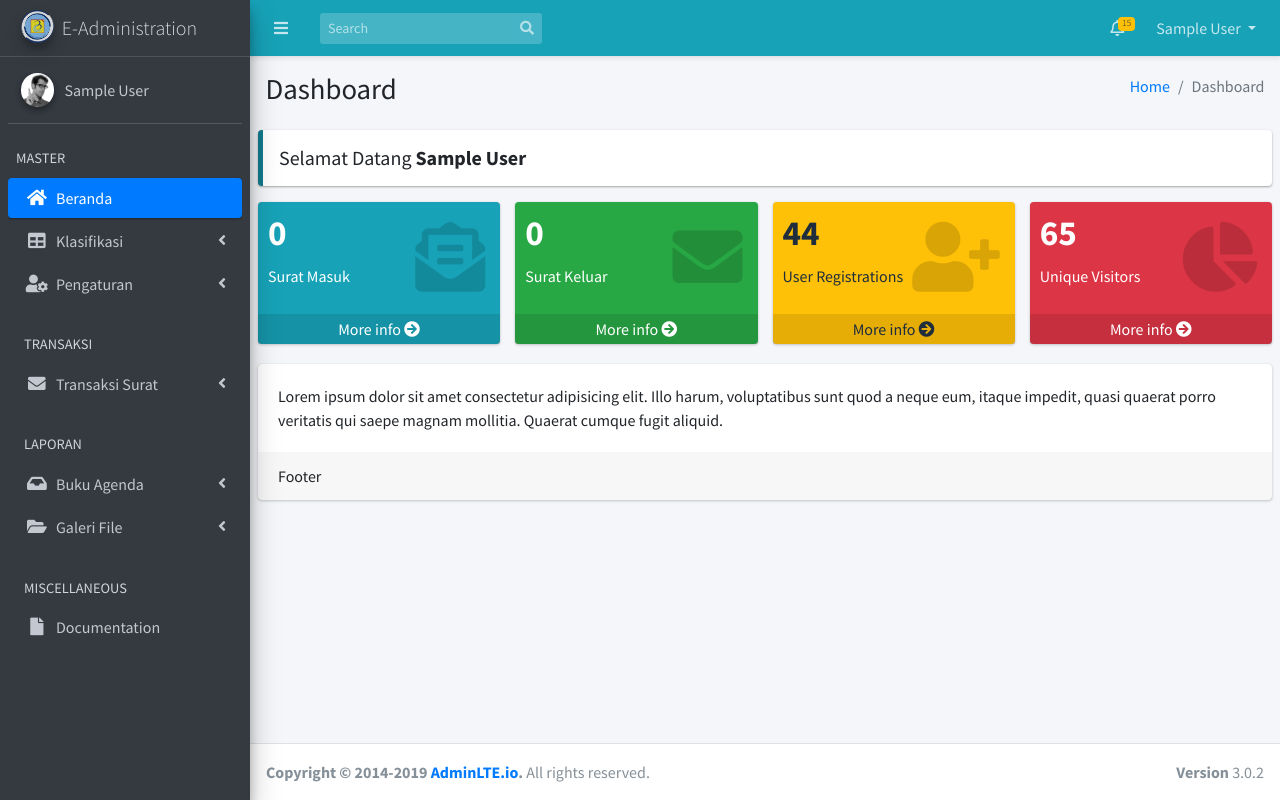
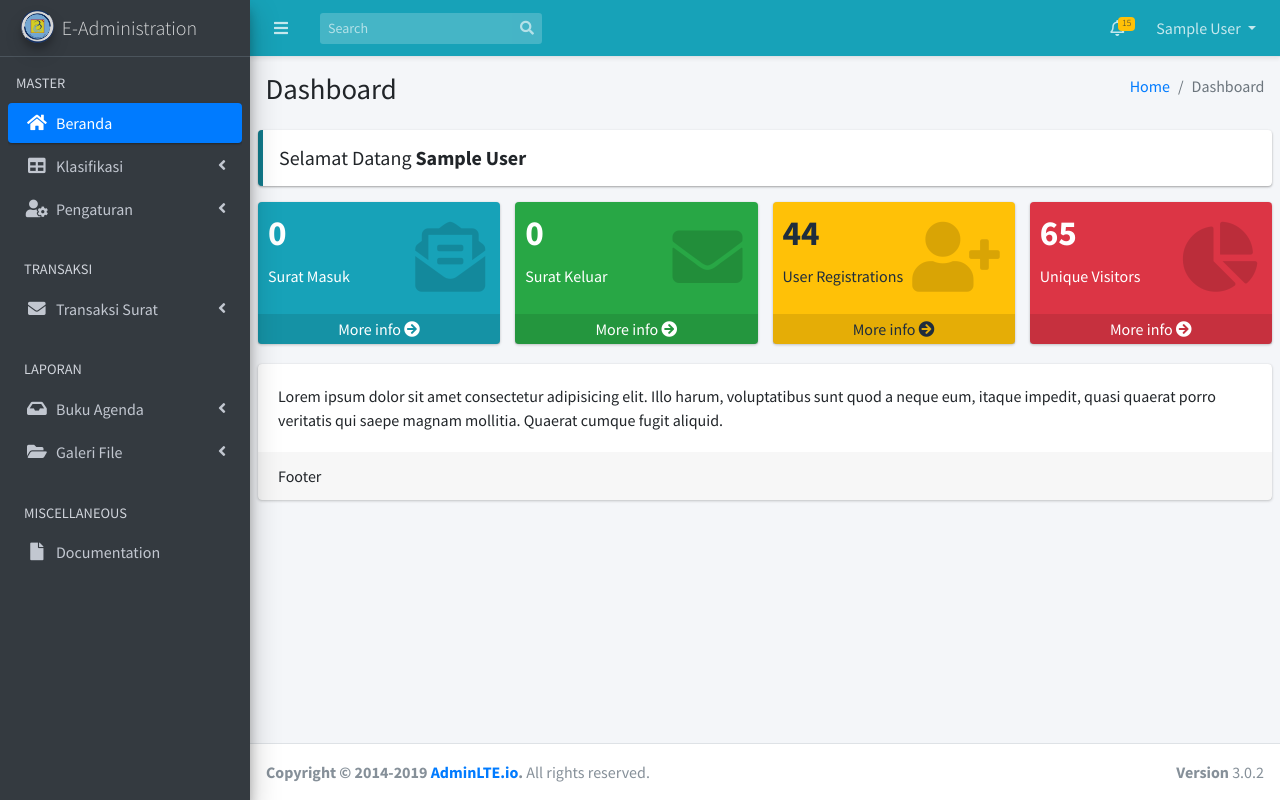
Before and after one commit to gugi97/E-Administration, a Laravel app: page / in a window 1280 px wide. Run offline with Laravel 8, Linux system fonts and the light colour scheme; the visitor is signed in with stand-in values (Sample User, id 1); data that the repository does not hold is empty.

Commit message:
delete upload image & modified master

```diff
--- a/resources/views/layouts/master.blade.php
+++ b/resources/views/layouts/master.blade.php
@@ -136,14 +136,14 @@
             <!-- Sidebar -->
             <div class="sidebar">
                 <!-- Sidebar user (optional) -->
-                <div class="user-panel mt-3 pb-3 mb-3 d-flex">
+                <!-- <div class="user-panel mt-3 pb-3 mb-3 d-flex">
                     <div class="image">
                         <img src="/adminlte/img/user2-160x160.jpg" class="img-circle elevation-2" alt="User Image">
                     </div>
                     <div class="info">
                         <a href="#" class="d-block">{{ Auth::user()->name }}</a>
                     </div>
-                </div>
+                </div> -->
 
                 <!-- Sidebar Menu -->
                 <nav class="mt-2">
```
Also changed, not shown: public/uploads/suratmasuk/2020-05-20/SURAT120/unity.jpeg (deleted), public/uploads/suratmasuk/2020-05-20/SURAT120/unity2.jpeg (deleted), public/uploads/suratmasuk/2020-05-21/SURAT220/unity10.jpeg (deleted), public/uploads/suratmasuk/2020-05-21/SURAT220/unity7.jpeg (deleted), public/uploads/suratmasuk/2020-05-21/SURAT220/unity8.jpeg (deleted), public/uploads/suratmasuk/2020-05-21/SURAT220/unity9.jpeg (deleted), 1 other file.
